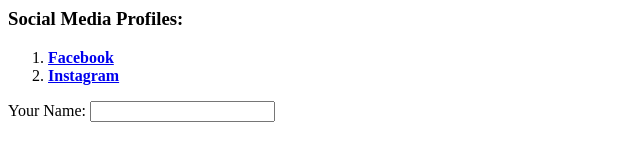
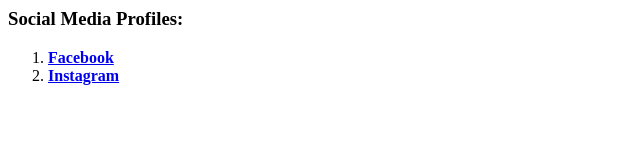
Before and after one commit to rajashankar061796/My-first-Website, a plain HTML site: page personal_links.html in a window 1280 px wide. Shown: the whole page, without its empty margins (0-640 px from the left). Drawn offline with Linux system fonts and the light colour scheme.

Commit message:
some changes

```diff
--- a/personal_links.html
+++ b/personal_links.html
@@ -10,9 +10,6 @@
     <li> <a href="https://www.facebook.com/rajashankar.virat/"><b>Facebook</b></a></li>
     <li><a href="https://www.instagram.com/_.raja._.shankar._/"><b>Instagram</b></a></li>
 </ol>
-<form action="index.html">
-    <label>Your Name:</label>
-    <input type="text">
-</form>
+
 </body>
 </html>
```
